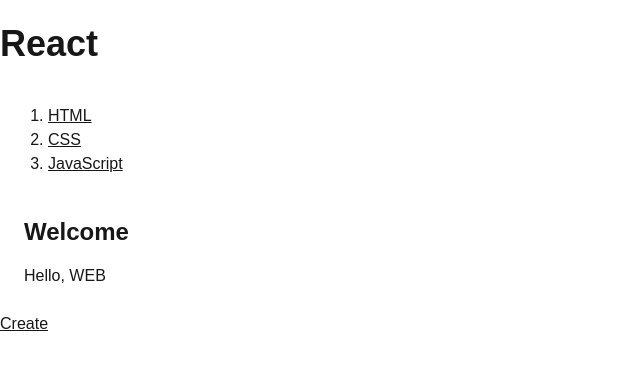
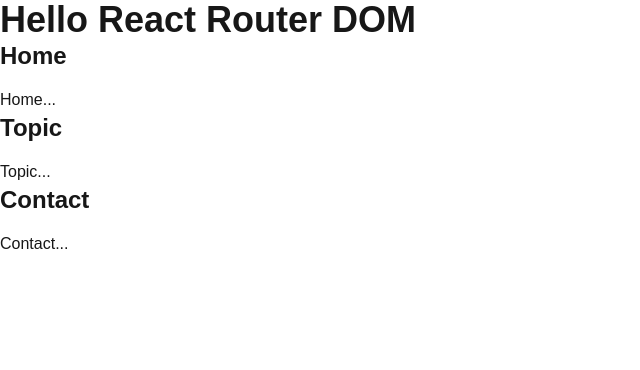
Before and after one commit to minus43/my-next-practice, a Next.js app: page / in a window 1280 px wide. Shown: the top 370 px of the page, without its empty margins (0-640 px from the left). Built offline with nearby package versions, Linux system fonts and the light colour scheme.

Commit message:
02-02 실습준비

```diff
--- a/src/app/page.tsx
+++ b/src/app/page.tsx
@@ -1,184 +1,40 @@
 'use client'
-import style from "./style";
-import { useState } from "react";
+import style from './style'
 
-function Header(props: { title: string, onChangeMode: () => void }) {
+function Home(){
   return (
-    <header className={style.header}>
-      <h1 className={style.h1} onClick={(event)=>{
-        event.preventDefault();
-        props.onChangeMode();
-      }}>{props.title}</h1>
-    </header>
-  );
+    <div >
+      <h2 className={style.h2}>Home</h2>
+      Home...
+    </div>
+  )
 }
 
-function Nav(props: { topics: { id: number, title: string, body: string }[], onChangeMode: (id: number) => void }) {
-  const list = []
-  for (let i = 0; i < props.topics.length; i++) {
-    let t = props.topics[i]
-    list.push(<li key={t.id}>
-      <a className={style.a} id={t.id.toString()} href={`/read/${t.id}`} onClick={(event)=>{
-        event.preventDefault();
-        props.onChangeMode(Number((event.target as HTMLAnchorElement).id));
-      }}>{t.title}</a>
-    </li>)
-  }
+function Topic(){
   return (
-    <nav className={style.nav}>
-      <ul className={style.ul}>
-        <ol className={style.ol}>
-          {list}
-        </ol>
-      </ul>
-    </nav>
-  );
+    <div>
+      <h2 className={style.h2}>Topic</h2>
+      Topic...
+    </div>
+  )
 }
 
-function Article(props: { title: string, body: string }) {
+function Contact(){
   return (
-    <article className={style.article}>
-      <h2 className={style.h2}>{props.title}</h2>
-      {props.body}
-    </article>
-  );
+    <div>
+      <h2 className={style.h2}>Contact</h2>
+      Contact...
+    </div>
+  )
 }
+export default function App() {
+  return (
+  <div>
+    <h1 className={style.h1}>Hello React Router DOM</h1>
+    <Home />
+    <Topic />
+    <Contact />
 
-function Create(props: { onCreate: (title: string, body: string) => void }) {
-  return (
-    <article className={style.article}>
-      <h2 className={style.h2}>Create</h2>
-      <form onSubmit={(event)=>{
-        event.preventDefault();
-        const form = event.currentTarget;
-        const title = (form.elements.namedItem('title') as HTMLInputElement).value;
-        const body = (form.elements.namedItem('body') as HTMLTextAreaElement).value;
-        props.onCreate(title, body);
-      }}>
-        <p className={style.p}><input className={style.input} type="text" name="title" placeholder="title" /></p>
-        <p className={style.p}><textarea className={style.textarea} name="body" placeholder="body"></textarea></p>
-        <p className={style.p}><input className={style.input} type="submit" value="Create" /></p>
-      </form>
-    </article>
-  );
-}
-
-function Update(props: { title: string, body: string, onUpdate: (title: string, body: string) => void }) {
-  const [title, setTitle] = useState(props.title);
-  const [body, setBody] = useState(props.body);
-  return (
-    <article className={style.article}>
-      <h2 className={style.h2}>Update</h2>
-      <form onSubmit={(event)=>{
-        event.preventDefault();
-        const form = event.currentTarget;
-        const title = (form.elements.namedItem('title') as HTMLInputElement).value;
-        const body = (form.elements.namedItem('body') as HTMLTextAreaElement).value;
-        props.onUpdate(title, body);
-      }}>
-        <p className={style.p}><input className={style.input} type="text" name="title" placeholder="title" value={title} onChange={(event)=>{
-          setTitle((event.target as HTMLInputElement).value);
-        }} /></p>
-        <p className={style.p}><textarea className={style.textarea} name="body" placeholder="body" value={body} onChange={(event)=>{
-          setBody((event.target as HTMLTextAreaElement).value);
-        }}></textarea></p>
-        <p className={style.p}><input className={style.input} type="submit" value="Update" /></p>
-      </form>
-    </article>
-  );
-}
-export default function Home() {
-  const [_mode, setMode] = useState('WELCOME');
-  const [_id, setId] = useState<number | null>(null);
-  let content = null;
-  let contextControl = null;
-  console.log('mode', _mode);
-  const [topics, setTopics] = useState([
-    { id: 1, title: "HTML", body: "HTML is a markup language" },
-    { id: 2, title: "CSS", body: "CSS is a style sheet language" },
-    { id: 3, title: "JavaScript", body: "JavaScript is a scripting language" },
-  ]);
-  const [nextId, setNextId] = useState(4);
-
-  if(_mode ==='WELCOME'){
-    content = <Article title="Welcome" body="Hello, WEB" />
-  } else if(_mode === 'READ'){
-    let title: string | null = null;
-    let body: string | null = null;
-    for(let i = 0; i < topics.length; i++){
-      console.log(topics[i].id, _id);
-      if(topics[i].id === _id){
-        title = topics[i].title;
-        body = topics[i].body;
-      }
-    }
-    content = <Article title={title || ''} body={body || ''} />
-    contextControl = <>
-      <li><a className={style.a} href={`/update/`+_id} onClick={(event)=>{
-        event.preventDefault();
-        setMode('UPDATE');
-      }}>Update</a></li>
-      <li><input className={style.button} type="button" value="Delete" onClick={(event)=>{
-        const newTopics = [];
-        for(let i = 0; i < topics.length; i++){
-          if(topics[i].id !== _id){
-            newTopics.push(topics[i]);
-          }
-        }
-        setTopics(newTopics);
-        setMode('WELCOME');
-      }}/></li>
-    </>
-  } else if(_mode === 'CREATE'){
-    content = <Create onCreate={(title: string, body: string)=>{
-      const newTopic = {id: nextId, title: title, body: body};
-      topics.push(newTopic);
-      setTopics(topics);
-      setMode('READ');
-      setId(nextId);
-      setNextId(nextId + 1);
-    }}/>
-  } else if(_mode === 'UPDATE'){
-    let title: string | null = null;
-    let body: string | null = null;
-    for(let i = 0; i < topics.length; i++){
-      console.log(topics[i].id, _id);
-      if(topics[i].id === _id){
-        title = topics[i].title;
-        body = topics[i].body;
-      }
-    }
-    content = <Update title={title || ''} body={body || ''} onUpdate={(title: string, body: string)=>{
-      const newTopics = [...topics];
-      const updatedTopic = {id: _id || 0, title: title, body: body};
-      for(let i = 0; i < newTopics.length; i++){
-        if(newTopics[i].id === _id){
-          newTopics[i] = updatedTopic;
-          break;
-        }
-      }
-      setTopics(newTopics);
-      setMode('READ');
-    }}/>
-  }
-
-return (
-  <div className={style.div}>
-    <Header title="React" onChangeMode={()=>{
-      setMode('WELCOME');
-    }}/>
-    <Nav topics={topics} onChangeMode={(id: number)=>{
-      setMode('READ');
-      setId(id);
-    }}/>
-    {content}
-    <ul className={style.ul}>
-    <li><a className={style.a} href="/create" onClick={(event)=>{
-      event.preventDefault();
-      setMode('CREATE');
-    }}>Create</a></li>
-    {contextControl}
-    </ul>
   </div>
   );
 }
--- a/src/app/style.tsx
+++ b/src/app/style.tsx
@@ -1,18 +1,7 @@
 const style = {
-  div: "min-h-screen",
-  header: "py-6",
-  h1: "text-4xl font-bold",
-  nav: "p-4",
-  ul: "list-none p-0 m-0",
-  ol: "list-decimal pl-8",
-  li: "my-2",
-  a: "underline",
-  article: "prose prose-slate max-w-none w-full mx-auto p-6 dark:prose-invert",
-  h2: "text-2xl font-semibold mb-4",
-  input: "border border-gray-300 rounded-md p-2",
-  textarea: "border border-gray-300 rounded-md p-2",
-  p: "my-2",
-  button: "bg-blue-500 text-white px-4 py-2 rounded-md"
-};
+    h1: "text-4xl font-bold",
+    h2: "text-2xl font-semibold mb-4"
+
+}
 
 export default style;
```
Also changed, not shown: package.json (+6 -5 lines), 1 other file (tests, documents, lock files or other folders).
